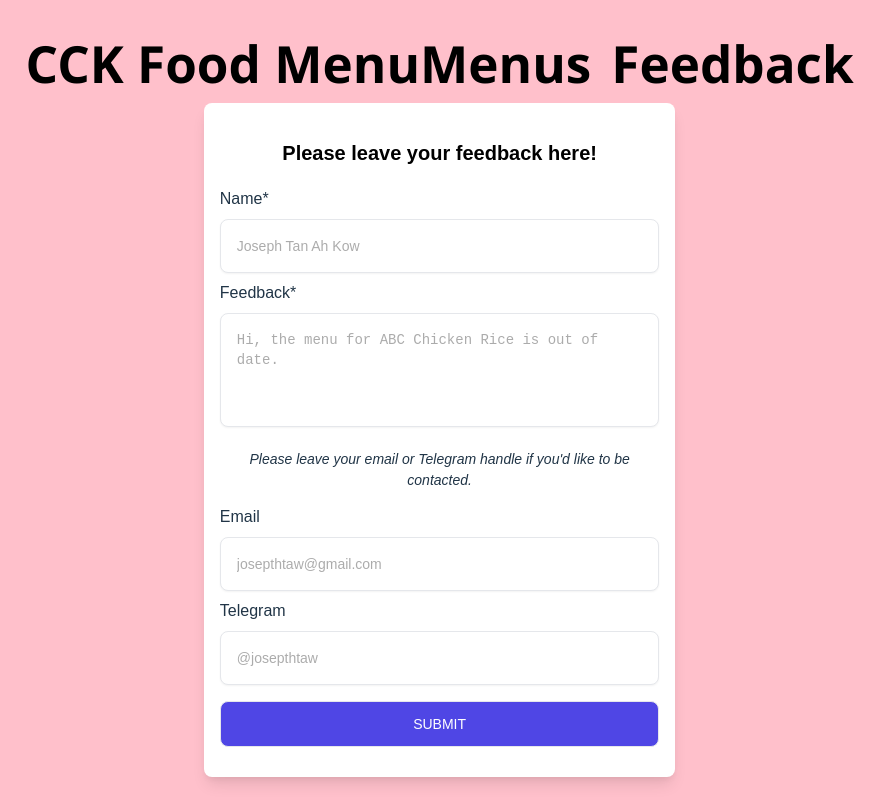
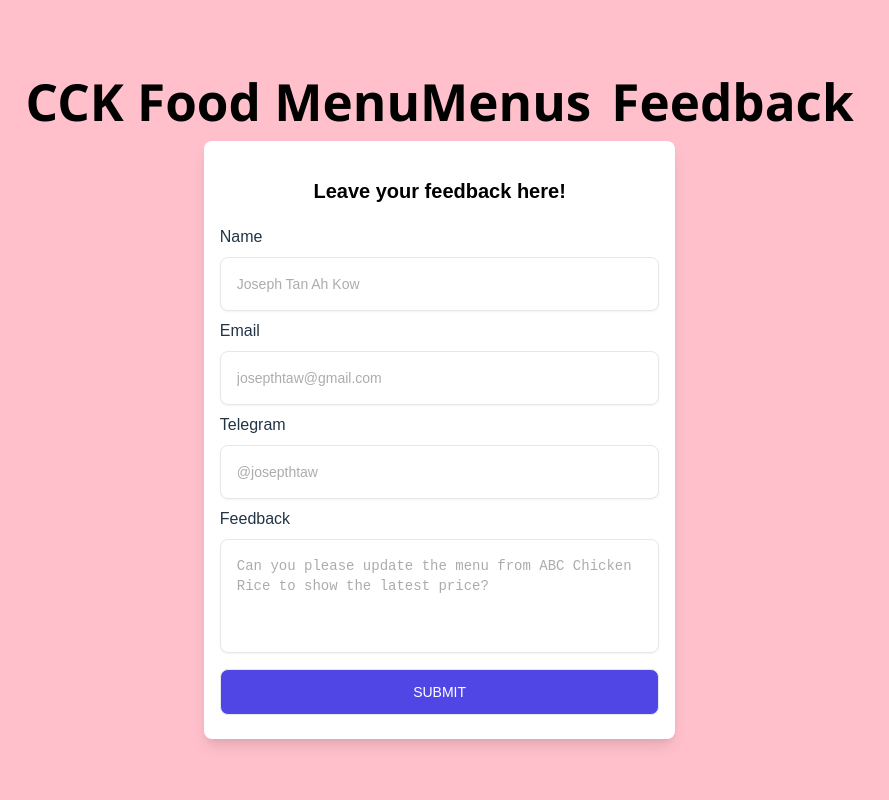
Before and after one commit to Erisunya/cck-food-menu-front, a React (Vite) app: page /feedback in a window 1280 px wide. Shown: the whole page, without its empty margins (0-889 px from the left). Built offline with nearby package versions, Linux system fonts and the light colour scheme.

Commit message:
Revert "Implement POST request on feedback form submission"
This reverts commit a8ff9dae2c2755f64277fe2c18d1d2aa69b532cf.

```diff
--- a/src/components/pages/Feedback.jsx
+++ b/src/components/pages/Feedback.jsx
@@ -1,6 +1,5 @@
 import styles from "./Feedback.module.css";
 import { useForm } from "react-hook-form";
-import { useState } from "react";
 
 const Feedback = () => {
   const {
@@ -8,35 +7,17 @@ const Feedback = () => {
     handleSubmit,
     formState: { errors },
   } = useForm();
-  const [submitMessage, setSubmitMessage] = useState("");
 
-  const onSubmit = async (data) => {
-    try {
-      const response = await fetch(`${import.meta.env.VITE_API_URL}/feedback`, {
-        method: "POST",
-        headers: {
-          "Content-Type": "application/json",
-        },
-        body: JSON.stringify(data),
-      });
-
-      if (response.status === 201) {
-        setSubmitMessage("Thank you for your feedback!");
-      } else {
-        setSubmitMessage("Something has gone wrong, please try again later.");
-      }
-    } catch (error) {
-      console.log(error);
-    }
+  const onSubmit = (data) => {
+    console.log(data);
   };
 
   return (
     <div className={styles.feedback}>
       <form onSubmit={handleSubmit(onSubmit)} className={styles.form}>
-        <p className={styles.formTitle}>Please leave your feedback here!</p>
-
+        <p className={styles.formTitle}>Leave your feedback here!</p>
         <div className={styles.inputContainer}>
-          <label htmlFor="name">Name*</label>
+          <label htmlFor="name">Name</label>
           <input
             placeholder="Joseph Tan Ah Kow"
             type="text"
@@ -44,20 +25,6 @@ const Feedback = () => {
             {...register("name", { required: true })}
           />
         </div>
-
-        <div className={styles.inputContainer}>
-          <label htmlFor="feedback">Feedback*</label>
-          <textarea
-            placeholder="Hi, the menu for ABC Chicken Rice is out of date."
-            id="feedback"
-            rows={4}
-            {...register("feedback", { required: true })}
-          />
-        </div>
-        <p className={styles.formSubtitle}>
-          Please leave your email or Telegram handle if you'd like to be
-          contacted.
-        </p>
 
         <div className={styles.inputContainer}>
           <label htmlFor="email">Email</label>
@@ -70,18 +37,28 @@ const Feedback = () => {
         </div>
 
         <div className={styles.inputContainer}>
-          <label htmlFor="telegramHandle">Telegram</label>
+          <label htmlFor="telegram">Telegram</label>
           <input
             placeholder="@josepthtaw"
             type="text"
-            id="telegramHandle"
-            {...register("telegramHandle")}
+            id="telegram"
+            {...register("telegram")}
           />
         </div>
+
+        <div className={styles.inputContainer}>
+          <label htmlFor="feedback">Feedback</label>
+          <textarea
+            placeholder="Can you please update the menu from ABC Chicken Rice to show the latest price?"
+            id="feedback"
+            rows={4}
+            {...register("feedback", { required: true })}
+          />
+        </div>
+
         <button type="submit" className={styles.submit}>
           Submit
         </button>
-        <p className={styles.formSubtitle}>{submitMessage}</p>
       </form>
     </div>
   );
--- a/src/components/pages/Feedback.module.css
+++ b/src/components/pages/Feedback.module.css
@@ -22,13 +22,8 @@
   color: #000;
 }
 
-.formSubtitle {
-  font-size: 0.875rem;
-  font-style: italic;
-  text-align: center;
-}
-
 .inputContainer {
+  position: relative;
   display: flex;
   flex-direction: column;
 }
--- a/src/components/pages/Places.jsx
+++ b/src/components/pages/Places.jsx
@@ -21,6 +21,7 @@ const Places = () => {
   useEffect(() => {
     let keys = Object.keys(places).sort((a, b) => a - b);
     setPlaceNames(keys);
+    console.log(places);
   }, [places]);
 
   return (
```
